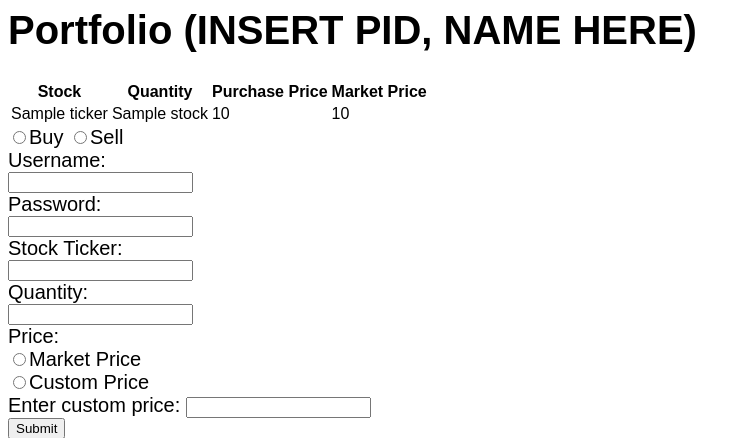
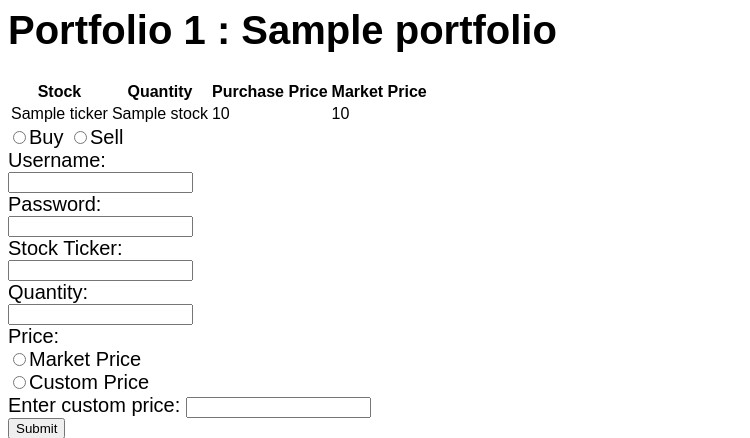
Before and after one commit to nivvedan/stock-market, a Flask app: template webserver/templates/portfolio.html in a window 1280 px wide. Shown: the top 438 px of the page, without its empty margins (0-750 px from the left). Run offline with Flask 2, Linux system fonts and the light colour scheme; the template is opened without the code that fills it: most values are stand-ins (such as "Sample title", 1, 10 or a date in 2020); parts of the project's set-up code (start-up, migrations or seed data) failed here and were passed over.

Commit message:
Fixed minor portfolio display

```diff
--- a/webserver/server.py
+++ b/webserver/server.py
@@ -201,7 +201,7 @@ def show_portfolio(pid):
   if cursor.rowcount == 0:
     return render_template('404.html'), 404
   for result in cursor:
-    portfolio = {'pid': result['name'].strip(), 'name': result['name']}
+    portfolio = {'pid': result['pid'], 'name': result['name'].strip()}
 
   cursor = g.conn.execute("SELECT stock, company_name, quantity, market_price FROM StockHoldings " + \
                           "WHERE portfolio = " + str(pid) + ";")
--- a/webserver/templates/portfolio.html
+++ b/webserver/templates/portfolio.html
@@ -12,7 +12,7 @@
 
 
 <body>
-  <h1>Portfolio (INSERT PID, NAME HERE) </h1>
+  <h1>Portfolio {{portfolio['pid']}} : {{portfolio['name']}}</h1>
 
   <div>
     <table>
```
